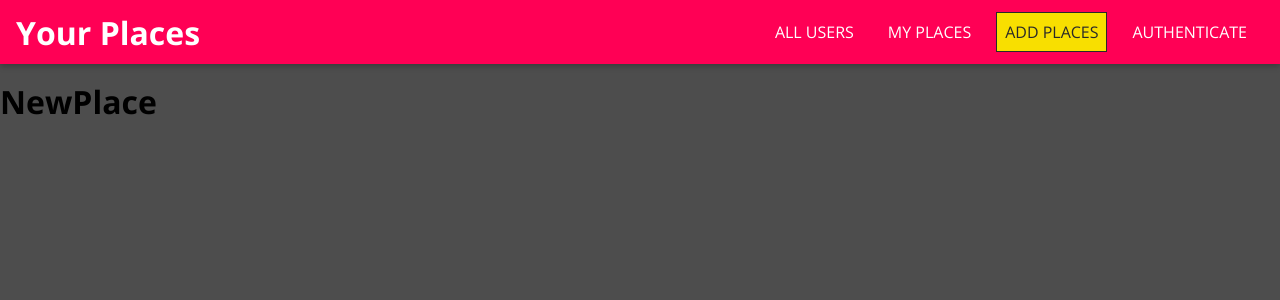
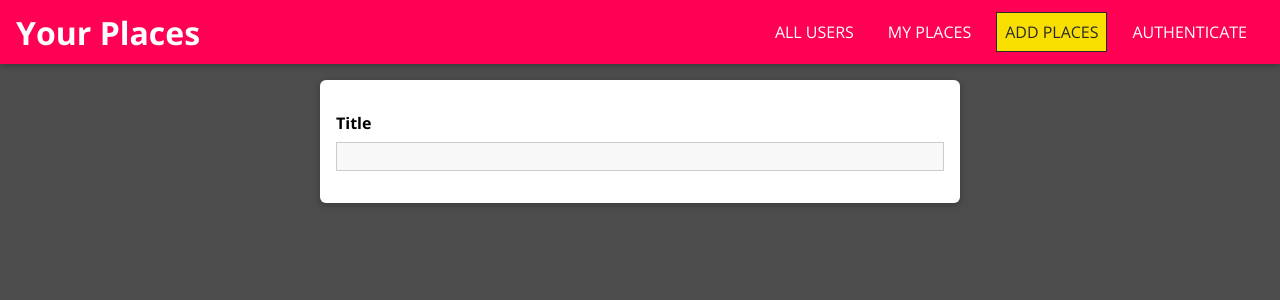
Before and after one commit to Raxile/App, a React (Create React App) app: page /places/new in a window 1280 px wide. Shown: the top 300 px of the page. Built offline with nearby package versions, Linux system fonts and the light colour scheme.

Commit message:
v61 complete

```diff
--- /dev/null
+++ b/src/places/pages/NewPlace.css
@@ -0,0 +1,11 @@
+.place-form {
+    position: relative;
+    list-style: none;
+    margin: 0 auto;
+    padding: 1rem;
+    width: 90%;
+    max-width: 40rem;
+    box-shadow: 0 2px 8px rgba(0, 0, 0, 0.26);
+    border-radius: 6px;
+    background: white;
+}
--- a/src/places/pages/NewPlace.js
+++ b/src/places/pages/NewPlace.js
@@ -1,10 +1,19 @@
 import React from 'react'
+
+import './NewPlace.css'
+import Input from '../../shared/components/FormElements/Input'
+import { VALIDATOR_REQUIRE } from '../../shared/util/validators'
 
 const NewPlace = () => {
   return (
-    <div>
-      <h1>NewPlace</h1>
-    </div>
+    <form className="place-form">
+     <Input
+      element="input"
+      type="text"
+      label="Title"
+      validators={[VALIDATOR_REQUIRE()]}
+      errorText="please enter a valid Title"/>
+    </form>
   )
 }
 
--- /dev/null
+++ b/src/shared/components/FormElements/Input.css
@@ -0,0 +1,41 @@
+.form-control {
+    margin: 1rem 0;
+}
+
+.form-control label,
+.form-control input,
+.form-control textarea {
+    display: block;
+}
+
+.form-control label {
+    font-weight: bold;
+    margin-bottom: 0.5rem;
+}
+
+.form-control input ,
+.form-control textarea {
+    width: 100%;
+    font: inherit;
+    border: 1px solid #ccc;
+    background: #f8f8f8;
+    padding: 0.15rem 0.25rem;
+}
+
+.form-control input:focus,
+.form-control textarea:focus {
+    outline: none;
+    background: #ebebeb;
+    border-color: #510077;
+}
+
+.form-control--invalid label ,
+.form-control--invalid p {
+    color: red;
+}
+
+.form-control--invalid input ,
+.form-control--invalid textarea {
+    border-color: red;
+    background: #ffd1d1;
+}
--- /dev/null
+++ b/src/shared/components/FormElements/Input.js
@@ -0,0 +1,75 @@
+import React,{ useReducer} from 'react'
+
+import { validate } from '../../util/validators';
+import './Input.css'
+
+const inputReducer = (state,action) =>{
+  switch(action.type){
+    case 'CHANGE':
+        return {
+          ...state,
+          value: action.val,
+          isValid: validate(action.val,action.validators)
+        };
+    case 'TOUCH':
+        return {
+          ...state,
+          isTouched:true,
+        }
+     default:
+        return state;
+  }
+}
+
+const Input = (props) => {
+  const [inputState,dispatch] = useReducer(inputReducer,
+    {
+      value:'',
+      isTouched:false,
+      isValid:false
+  });
+
+  const changeHandler = event =>{
+    dispatch({
+        type:'CHANGE',
+        val:event.target.value,
+        validators:props.validators
+        });
+
+  };
+
+  const touchHandler = () => {
+    dispatch({
+      type:"TOUCH"
+    })
+  }
+
+  const element = props.element === 'input' ? (
+    <input
+     id={props.id}
+     type={props.type}
+     placeholder={props.placeholder}
+     onChange={changeHandler}
+     onBlur={touchHandler}
+     value={inputState.value}
+      />
+    ) : (
+    <textarea
+     id={props.id}
+     rows={props.rows || 3}
+     onChange={changeHandler}
+     onBlur={touchHandler}
+     value={inputState.value}
+     />
+    );
+
+  return (
+    <div className={`form-control ${!inputState.isValid && inputState.isTouched && 'form-control--invalid'}`}>
+     <label htmlFor={props.id}>{props.label}</label>
+     {element}
+     {!inputState.isValid && inputState.isTouched && <p>{props.errorText}</p>}
+    </div>
+  )
+}
+
+export default Input
--- /dev/null
+++ b/src/shared/util/validators.js
@@ -0,0 +1,40 @@
+const VALIDATOR_TYPE_REQUIRE = 'REQUIRE';
+const VALIDATOR_TYPE_MINLENGTH = 'MINLENGTH';
+const VALIDATOR_TYPE_MAXLENGTH = 'MAXLENGTH';
+const VALIDATOR_TYPE_MIN = 'MIN';
+const VALIDATOR_TYPE_MAX = 'MAX';
+const VALIDATOR_TYPE_EMAIL = 'EMAIL';
+const VALIDATOR_TYPE_FILE = 'FILE';
+
+export const VALIDATOR_REQUIRE = () => ({type:VALIDATOR_TYPE_REQUIRE});
+export const VALIDATOR_FILE = () => ({type:VALIDATOR_TYPE_FILE});
+export const VALIDATOR_MINLENGTH = val => ({type:VALIDATOR_TYPE_MINLENGTH,val:val});
+export const VALIDATOR_MAXLENGTH = val => ({type:VALIDATOR_TYPE_MAXLENGTH,val:val});
+export const VALIDATOR_MAX = val => ({type:VALIDATOR_TYPE_MAX,val:val});
+export const VALIDATOR_MIN = val => ({type:VALIDATOR_TYPE_MIN,val:val});
+export const VALIDATOR_EMAIL = () => ({type:VALIDATOR_TYPE_EMAIL});
+
+export const validate = (value,validators) => {
+    let isValid = true;
+    for(const validator of validators) {
+        if(validator.type === VALIDATOR_TYPE_REQUIRE) {
+           isValid = isValid && value.trim().length>0;
+        }
+        if(validator.type === VALIDATOR_TYPE_MINLENGTH) {
+           isValid = isValid && value.trim().length >=validator.val;
+        }
+        if(validator.type === VALIDATOR_TYPE_MAXLENGTH) {
+           isValid = isValid && value.trim().length <=validator.val;
+        }
+        if(validator.type === VALIDATOR_TYPE_MIN) {
+           isValid = isValid && +value >= validator.val;
+        }
+        if(validator.type === VALIDATOR_TYPE_MAX) {
+           isValid = isValid && +value <= validator.val;
+        }
+        if(validator.type === VALIDATOR_TYPE_EMAIL) {
+           isValid = isValid && /^\S+@\S+\.\S+$/.test(value);
+        }
+    }
+    return isValid;
+};
```
